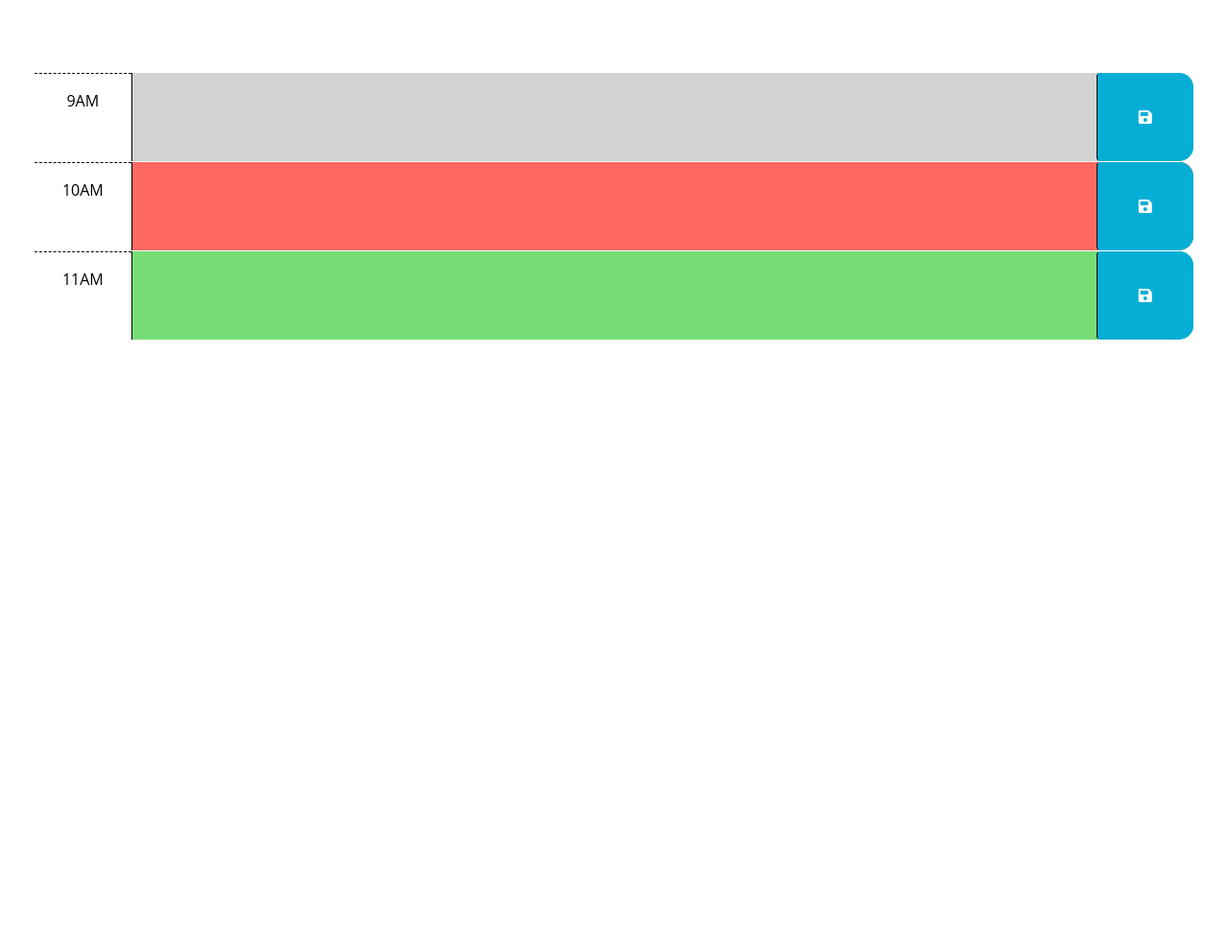
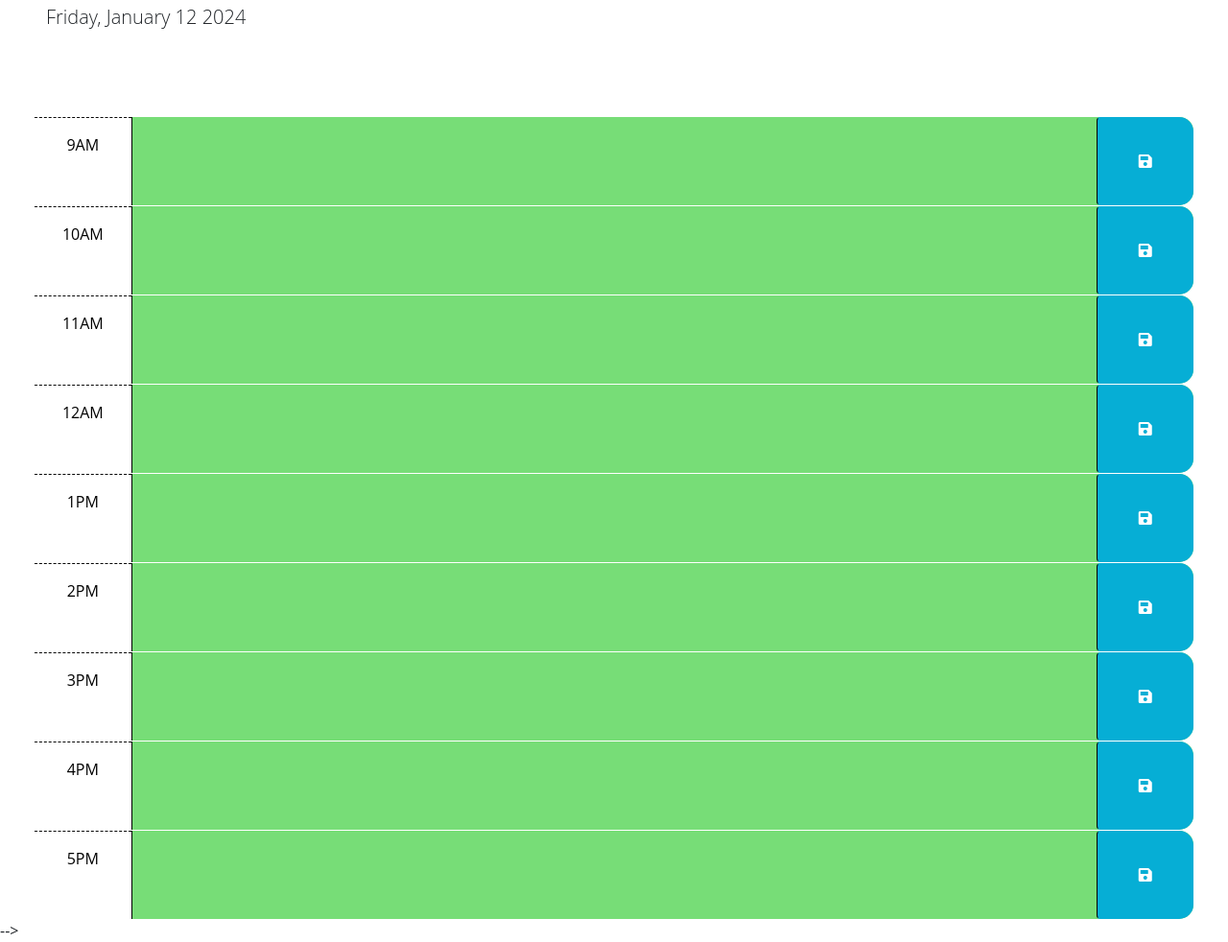
Before and after one commit to KLanger98/Work-Day-Scheduler, a plain HTML site: page index.html in a window 1280 px wide. Shown: the part 176-1158 px from the top of the page at 96% size. Before the commit the page ends 800 px from the top, so only its background shows below. Drawn offline with nearby package versions, Linux system fonts and the light colour scheme.

Commit message:
Added functions to update the current day, update the local storage to store saved data, load saved data and style time blocks based on whether the time is in the past, present or future

```diff
--- a/Assets/script.js
+++ b/Assets/script.js
@@ -1,6 +1,7 @@
 // Wrap all code that interacts with the DOM in a call to jQuery to ensure that
 // the code isn't run until the browser has finished rendering all the elements
 // in the html.
+
 $(function () {
   // TODO: Add a listener for click events on the save button. This code should
   // use the id in the containing time-block as a key to save the user input in
@@ -8,16 +9,98 @@ $(function () {
   // function? How can DOM traversal be used to get the "hour-x" id of the
   // time-block containing the button that was clicked? How might the id be
   // useful when saving the description in local storage?
+
+  $('.saveBtn').on('click', saveBtn);
+
+  function saveBtn(){
+
+    let currentHourId = $(this).parent().attr('id');
+    let content = $(this).siblings('textArea').val();
+
+    let hourInfo = {
+        currentHour: currentHourId,
+        description: content
+    }
+
+    let hourDescriptions = JSON.parse(localStorage.getItem("hourDescriptions"));
+
+
+    if(!hourDescriptions){
+        hourDescriptions = [hourInfo];
+    } else{
+        let counter = 0;
+        for(let i = 0; i < hourDescriptions.length; i++){
+            if(hourDescriptions[i].currentHour === currentHourId){
+                hourDescriptions[i].description = content;
+                counter++
+            }
+        }
+        if(counter == 0){
+            hourDescriptions.push(hourInfo)
+        }
+    }
+
+    localStorage.setItem('hourDescriptions', JSON.stringify(hourDescriptions))
+  }
   //
   // TODO: Add code to apply the past, present, or future class to each time
   // block by comparing the id to the current hour. HINTS: How can the id
   // attribute of each time-block be used to conditionally add or remove the
   // past, present, and future classes? How can Day.js be used to get the
   // current hour in 24-hour time?
+  function timeBlockColor(){
+
+    let currentTime = dayjs().hour();
+
+    console.log()
+    let block;
+    for(let i = 9; i < 18; i ++){
+        if(i > 12){
+            block = $("#hour-" + (i - 12))
+        } else{
+            block = $("#hour-" + i)
+        }
+        if(currentTime > i){
+            block.addClass('past');
+        } else if(currentTime == i){
+            block.addClass('present');
+        } else if(currentTime < i){
+            block.addClass('future');
+        }
+    }
+
+  }
+
   //
   // TODO: Add code to get any user input that was saved in localStorage and set
   // the values of the corresponding textarea elements. HINT: How can the id
   // attribute of each time-block be used to do this?
-  //
+  function loadTimeBlocks(){
+    let hourDescriptions = JSON.parse(localStorage.getItem("hourDescriptions"));
+
+    if(!hourDescriptions){
+        return;
+    } else {
+
+        for(let i = 0; i < hourDescriptions.length; i++){
+            let idTag = hourDescriptions[i].currentHour;
+            $(('#' + idTag)).children('textArea').text(hourDescriptions[i].description)
+        }
+
+    }
+  }
   // TODO: Add code to display the current date in the header of the page.
+  function displayDate(){
+    let currentDay = $('#currentDay');
+
+    let today = dayjs();
+    let day = dayjs(today.format('MMM D, YYYY')).format('dddd, MMMM D YYYY');
+    console.log(day);
+
+    currentDay.text(day);
+  }
+  console.log(dayjs(dayjs().hour()).format('h'));
+  loadTimeBlocks()
+  timeBlockColor();
+  displayDate();
 });
--- a/index.html
+++ b/index.html
@@ -42,7 +42,7 @@
         -->
 
       <!-- Example of a past time block. The "past" class adds a gray background color. -->
-      <div id="hour-9" class="row time-block past">
+      <div id="hour-9" class="row time-block">
         <div class="col-2 col-md-1 hour text-center py-3">9AM</div>
         <textarea class="col-8 col-md-10 description" rows="3"> </textarea>
         <button class="btn saveBtn col-2 col-md-1" aria-label="save">
@@ -51,7 +51,7 @@
       </div>
 
       <!-- Example of a present time block. The "present" class adds a red background color. -->
-      <div id="hour-10" class="row time-block present">
+      <div id="hour-10" class="row time-block">
         <div class="col-2 col-md-1 hour text-center py-3">10AM</div>
         <textarea class="col-8 col-md-10 description" rows="3"> </textarea>
         <button class="btn saveBtn col-2 col-md-1" aria-label="save">
@@ -60,20 +60,68 @@
       </div>
 
       <!-- Example of a future time block. The "future" class adds a green background color. -->
-      <div id="hour-11" class="row time-block future">
+      <div id="hour-11" class="row time-block">
         <div class="col-2 col-md-1 hour text-center py-3">11AM</div>
         <textarea class="col-8 col-md-10 description" rows="3"> </textarea>
         <button class="btn saveBtn col-2 col-md-1" aria-label="save">
           <i class="fas fa-save" aria-hidden="true"></i>
         </button>
       </div>
+      <!--Hour 12-->
+      <div id="hour-12" class="row time-block">
+        <div class="col-2 col-md-1 hour text-center py-3">12AM</div>
+        <textarea class="col-8 col-md-10 description" rows="3"> </textarea>
+        <button class="btn saveBtn col-2 col-md-1" aria-label="save">
+          <i class="fas fa-save" aria-hidden="true"></i>
+        </button>
+      </div>
+      <!--Hour 1-->
+      <div id="hour-1" class="row time-block">
+        <div class="col-2 col-md-1 hour text-center py-3">1PM</div>
+        <textarea class="col-8 col-md-10 description" rows="3"> </textarea>
+        <button class="btn saveBtn col-2 col-md-1" aria-label="save">
+          <i class="fas fa-save" aria-hidden="true"></i>
+        </button>
+      </div>
+      <!--Hour 2-->
+      <div id="hour-2" class="row time-block">
+        <div class="col-2 col-md-1 hour text-center py-3">2PM</div>
+        <textarea class="col-8 col-md-10 description" rows="3"> </textarea>
+        <button class="btn saveBtn col-2 col-md-1" aria-label="save">
+          <i class="fas fa-save" aria-hidden="true"></i>
+        </button>
+      </div>
+      <!--Hour 3-->
+      <div id="hour-3" class="row time-block">
+        <div class="col-2 col-md-1 hour text-center py-3">3PM</div>
+        <textarea class="col-8 col-md-10 description" rows="3"> </textarea>
+        <button class="btn saveBtn col-2 col-md-1" aria-label="save">
+          <i class="fas fa-save" aria-hidden="true"></i>
+        </button>
+      </div>
+      <!--Hour 4-->
+      <div id="hour-4" class="row time-block">
+        <div class="col-2 col-md-1 hour text-center py-3">4PM</div>
+        <textarea class="col-8 col-md-10 description" rows="3"> </textarea>
+        <button class="btn saveBtn col-2 col-md-1" aria-label="save">
+          <i class="fas fa-save" aria-hidden="true"></i>
+        </button>
+      </div>
+      <!--Hour 5-->
+      <div id="hour-5" class="row time-block">
+        <div class="col-2 col-md-1 hour text-center py-3">5PM</div>
+        <textarea class="col-8 col-md-10 description" rows="3"> </textarea>
+        <button class="btn saveBtn col-2 col-md-1" aria-label="save">
+          <i class="fas fa-save" aria-hidden="true"></i>
+        </button>
+      </div>
     </div>
-
     <script src="https://cdnjs.cloudflare.com/ajax/libs/jquery/3.2.1/jquery.min.js"></script>
     <script src="https://cdn.jsdelivr.net/npm/dayjs@1.11.3/dayjs.min.js"
     integrity="sha256-iu/zLUB+QgISXBLCW/mcDi/rnf4m4uEDO0wauy76x7U="
-    crossorigin="anonymous"></script>
+    crossorigin="anonymous"></script> -->
 
-    <script src="./Assets/script.js"></script>
+    <script src="./Assets/script.js">
+    </script>
   </body>
 </html>
```
